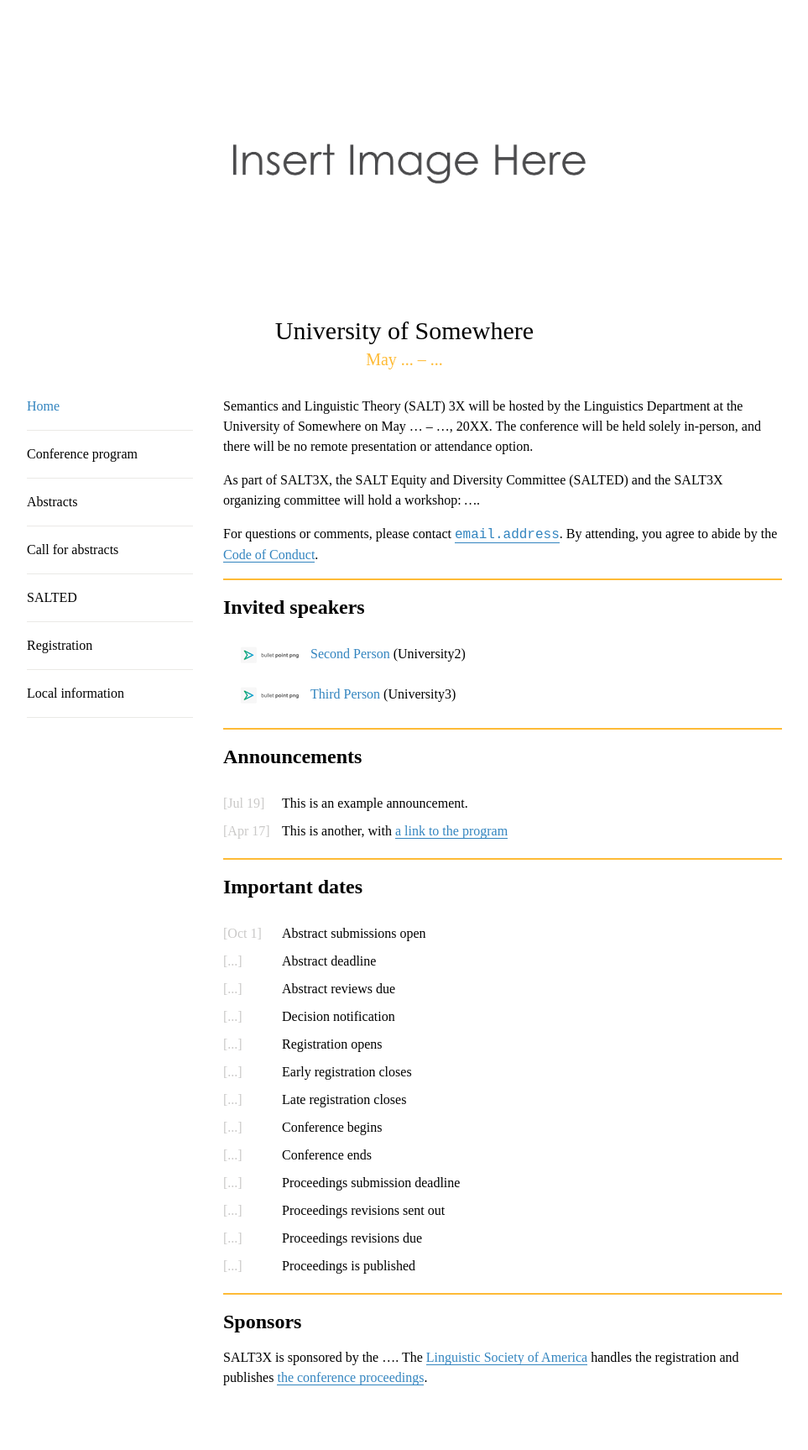
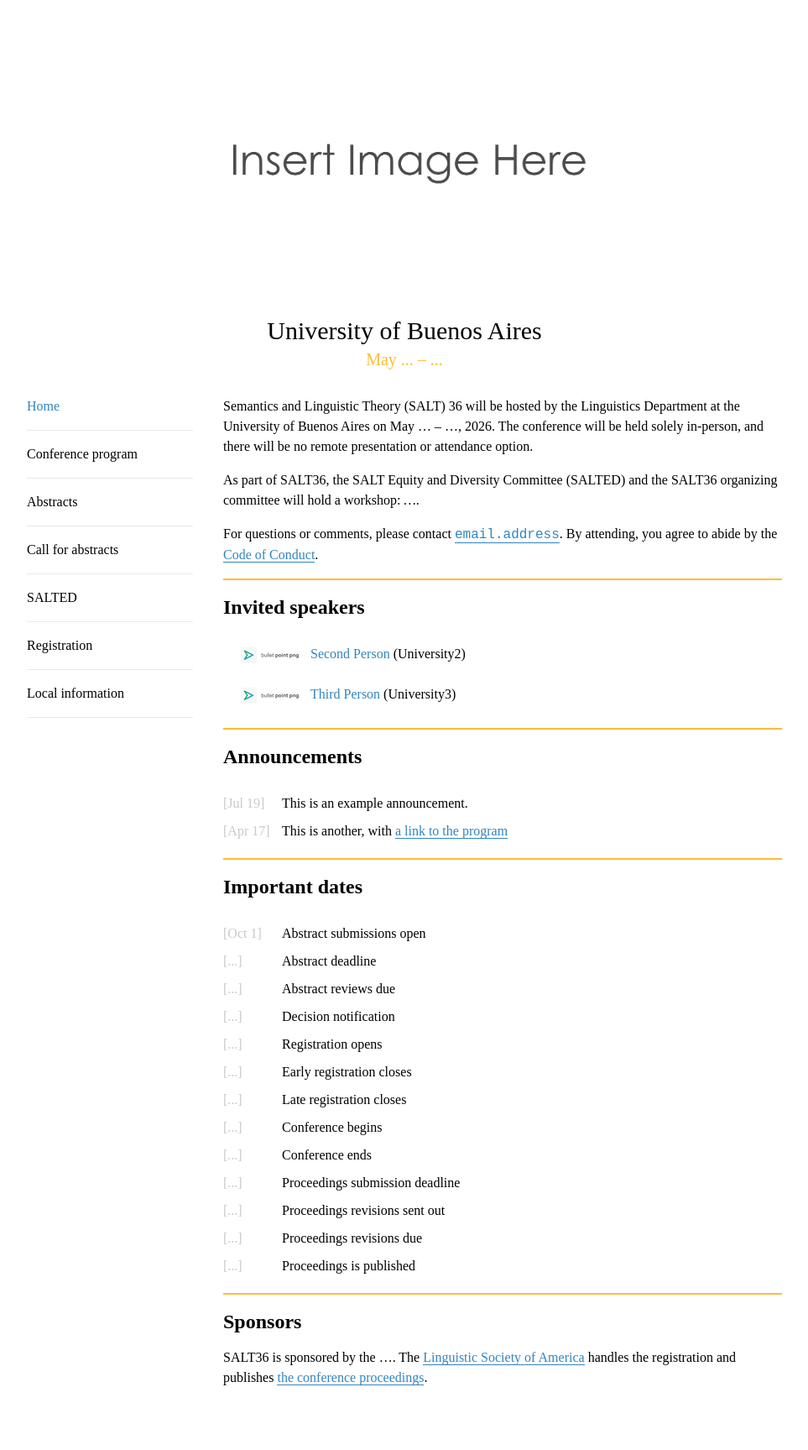
Before and after one commit to saltconf/salt36, a Jekyll site: the page built from index.md, in a window 1280 px wide. Shown: the whole page at 84% size, without its empty margins (158-1121 px from the left). Built offline with Jekyll 4.4.1, drawn with Linux system fonts in a browser that asks for light colours.

Commit message:
update readme

```diff
--- a/_config.yml
+++ b/_config.yml
@@ -1,7 +1,7 @@
-uni: University of Somewhere
+uni: University of Buenos Aires
 dates: "May ... &ndash; ..."
-year: "20XX"
-saltnum: 3X
+year: "2026"
+saltnum: 36
 baseurl: ""
 
 #url: "localhost"
```
Also changed, not shown: README.md.
